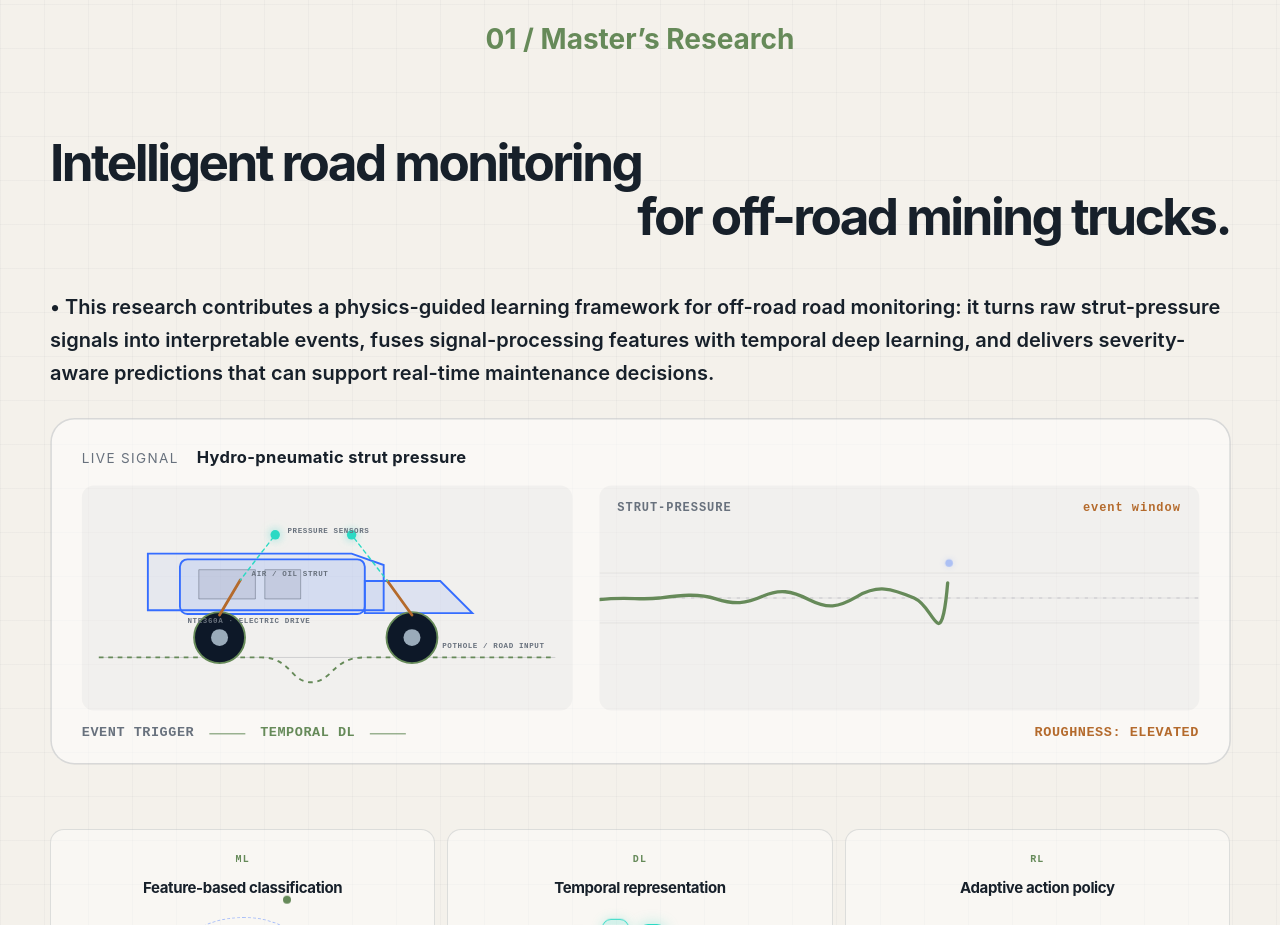
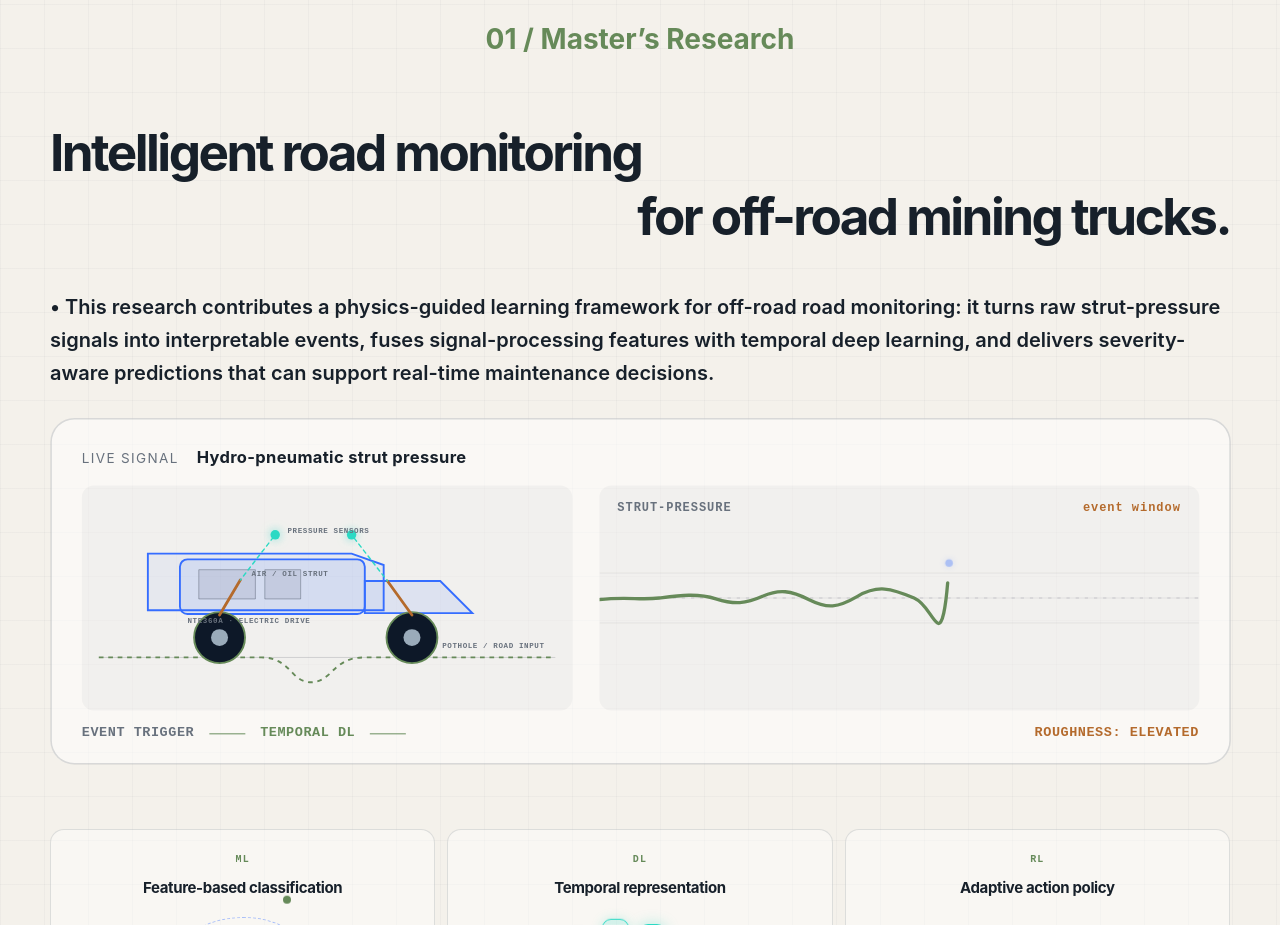
Before and after one commit to jiangjian9803-eng/jiangjian9803-eng.github.io, a Next.js app: page / in a window 1280 px wide. Shown: the part 3560-4485 px from the top of the page. Built offline with nearby package versions, Linux system fonts and the light colour scheme.

Commit message:
Raise first research title line

```diff
--- a/styles.css
+++ b/styles.css
@@ -249,6 +249,7 @@ h1 em { position: relative; margin-top: .08em; color: var(--blue); font-style: n
 .research-architecture header span, .innovation-heading span { color: #668a59; font-size: 10px; font-weight: 850; letter-spacing: .13em; text-transform: uppercase; }
 .research-heading h2 { margin-top: 35px; font-size: clamp(32px, 4vw, 52px); line-height: 1.06; letter-spacing: -.05em; text-align: left; }
 .research-title-line { display: block; }
+.research-title-line-first { transform: translateY(-10px); }
 .research-title-line-second { text-align: right; }
 .research-heading > p { width: 100%; max-width: none; margin: 48px 0 0; color: var(--ink); font-size: 20px; font-weight: 600; line-height: 1.65; text-align: left; }
 .physics-demo { width: 66.6667%; margin: 28px auto 180px; padding: 18px 20px 14px; border: 1px solid rgba(13,24,40,.14); border-radius: 16px; background: rgba(255,255,255,.52); text-align: left; transform: scale(1.5); transform-origin: top center; }
```
